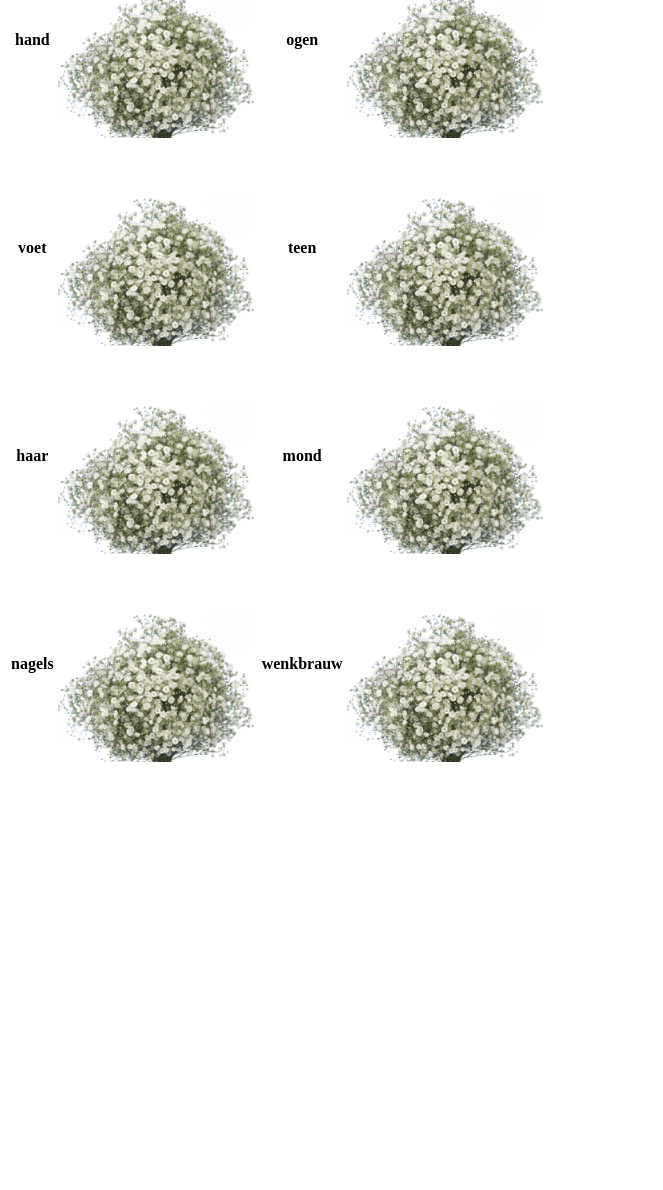
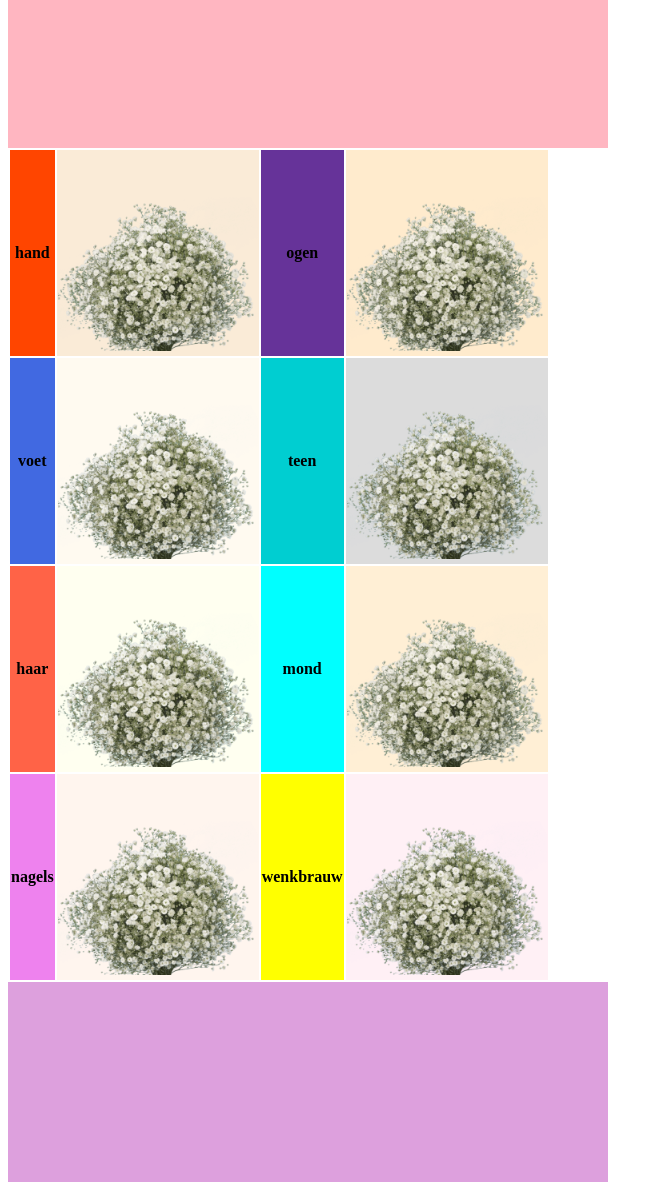
Before and after one commit to xiapia/les-12, a plain HTML site: page index.html in a window 1280 px wide. Shown: the part 73-1263 px from the top of the page, without its empty margins (0-663 px from the left). Before the commit the page ends 850 px from the top, so only its background shows below. Drawn offline with Linux system fonts and the light colour scheme.

Commit message:
Add files via upload

```diff
--- a/index.html
+++ b/index.html
@@ -2,12 +2,12 @@
 <html>
   <head>
     <meta charset="utf-8">
-    <link rel="stylsheet" type="text/css" href="style.css">
+    <link rel="stylesheet" type="text/css" href="style.css"/>
     <title>Les 12 huiswerk</title>
   </head>
   <body>
     <header>
-
+      <h1>Les 12 huiswerk</h1>
     </header>
     <table>
       <tr>
--- a/style.css
+++ b/style.css
@@ -1,13 +1,14 @@
 header{
-  width:auto;
-  height:auto;
+  width: 600px;;
+  height:200px;
   background-color:lightpink;
 }
 
 footer{
-  width:auto;
-  height:auto;
+  width: 600px;;
+  height:200px;
   background-color:plum;
+
 }
 #a{
   background-color:snow;
@@ -72,3 +73,35 @@ footer{
 #p{
   background-color:lavenderblush;
 }
+
+th#a{
+  background-color:orangered;
+}
+
+th#c{
+  background-color:rebeccapurple;
+}
+
+th#e{
+  background-color:royalblue;
+}
+
+th#g{
+  background-color:darkturquoise;
+}
+
+th#i{
+  background-color:tomato;
+}
+
+th#k{
+  background-color:aqua;
+}
+
+th#m{
+  background-color:violet;
+}
+
+th#o{
+  background-color:yellow;
+}
```
